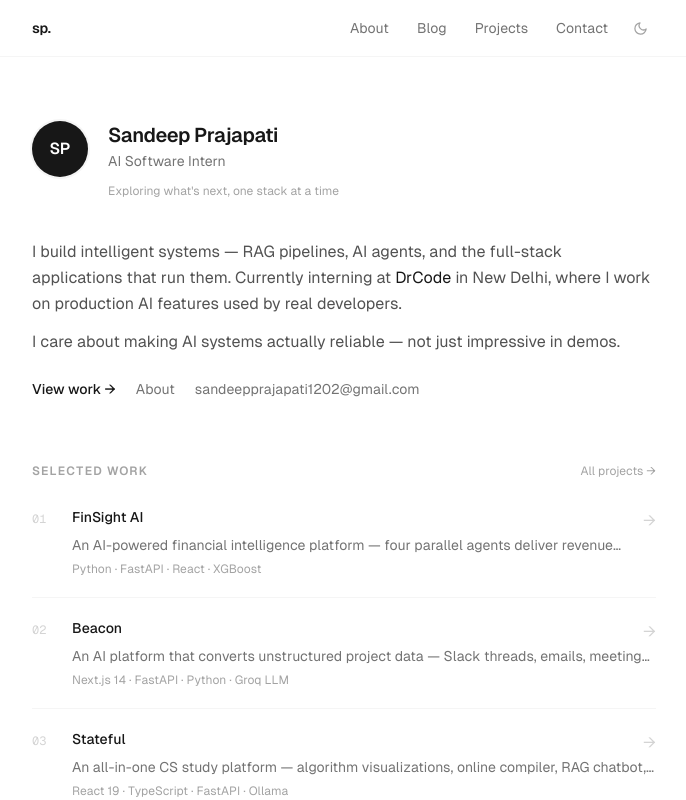
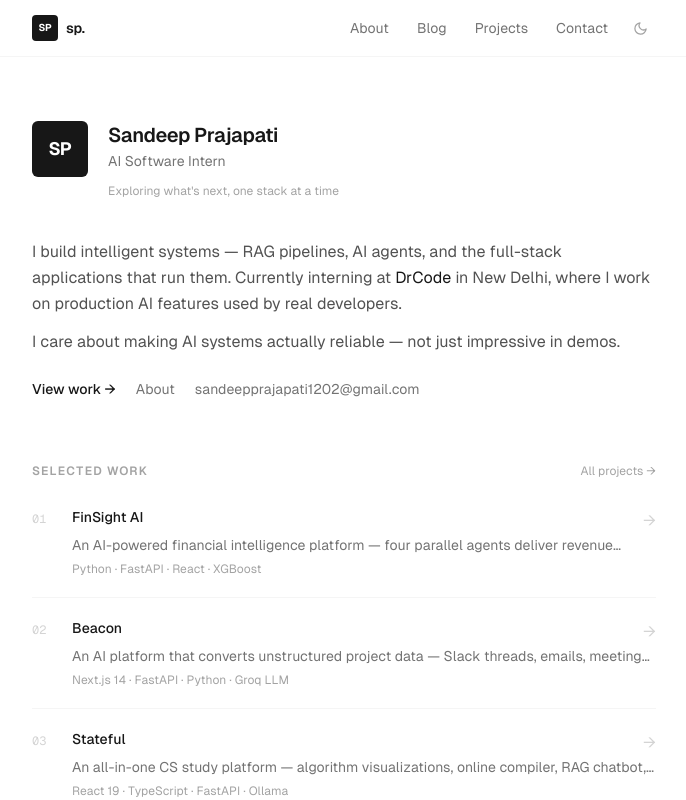
Before and after one commit to simplysandeepp/ember, a Next.js app: page / in a window 1280 px wide. Shown: the top 800 px of the page, without its empty margins (296-982 px from the left). Built offline with nearby package versions, Linux system fonts and the light colour scheme.

Commit message:
Add premium SP monogram logo — nav, hero, favicon
- Logo component: 26px mark (nav) + 56px mark (hero/about)
- Square mark with rounded corners, dark/light mode aware
- SVG favicon with prefers-color-scheme dark mode support

```diff
--- a/app/about/page.tsx
+++ b/app/about/page.tsx
@@ -1,5 +1,6 @@
 import { getAllExperience } from '@/lib/content';
 import { buildMetadata, siteConfig } from '@/lib/metadata';
+import Logo from '@/components/logo';
 import type { Metadata } from 'next';
 
 export const metadata: Metadata = buildMetadata({
@@ -34,9 +35,7 @@ export default function AboutPage() {
 
       {/* Page header */}
       <div className="flex items-start gap-5">
-        <div className="w-14 h-14 rounded-full bg-neutral-900 dark:bg-neutral-100 flex items-center justify-center text-white dark:text-neutral-900 text-base font-semibold flex-shrink-0 select-none ring-2 ring-neutral-100 dark:ring-neutral-800">
-          SP
-        </div>
+        <Logo size="lg" />
         <div>
           <h1 className="text-xl font-semibold tracking-tight text-neutral-900 dark:text-neutral-100">
             Sandeep Prajapati
--- a/app/layout.tsx
+++ b/app/layout.tsx
@@ -41,6 +41,9 @@ export const metadata: Metadata = {
     description: siteConfig.description,
     creator: siteConfig.twitter,
   },
+  icons: {
+    icon: [{ url: '/favicon.svg', type: 'image/svg+xml' }],
+  },
 };
 
 export default function RootLayout({
--- a/app/page.tsx
+++ b/app/page.tsx
@@ -1,6 +1,7 @@
 import Link from 'next/link';
 import { getFeaturedProjects, getAllProjects, getAllPosts, formatDate } from '@/lib/content';
 import ProjectRow from '@/components/project-row';
+import Logo from '@/components/logo';
 import { siteConfig } from '@/lib/metadata';
 import type { Metadata } from 'next';
 
@@ -43,9 +44,7 @@ export default function HomePage() {
 
         {/* Hero */}
         <section className="flex items-start gap-5">
-          <div className="w-14 h-14 rounded-full bg-neutral-900 dark:bg-neutral-100 flex items-center justify-center text-white dark:text-neutral-900 text-base font-semibold flex-shrink-0 select-none ring-2 ring-neutral-100 dark:ring-neutral-800">
-            SP
-          </div>
+          <Logo size="lg" />
           <div className="flex-1 min-w-0">
             <h1 className="text-xl font-semibold tracking-tight text-neutral-900 dark:text-neutral-100">
               Sandeep Prajapati
--- /dev/null
+++ b/components/logo.tsx
@@ -0,0 +1,31 @@
+type Props = {
+  size?: 'sm' | 'lg';
+  wordmark?: boolean;
+};
+
+export default function Logo({ size = 'sm', wordmark = true }: Props) {
+  if (size === 'lg') {
+    return (
+      <div className="w-14 h-14 rounded-[6px] bg-neutral-900 dark:bg-neutral-50 flex items-center justify-center select-none shrink-0">
+        <span className="text-lg font-bold text-white dark:text-neutral-900 tracking-tight font-sans leading-none">
+          SP
+        </span>
+      </div>
+    );
+  }
+
+  return (
+    <div className="flex items-center gap-2">
+      <div className="w-[26px] h-[26px] rounded-[4px] bg-neutral-900 dark:bg-neutral-50 flex items-center justify-center select-none shrink-0">
+        <span className="text-[10px] font-bold text-white dark:text-neutral-900 tracking-tight font-sans leading-none">
+          SP
+        </span>
+      </div>
+      {wordmark && (
+        <span className="text-sm font-semibold text-neutral-900 dark:text-neutral-100 tracking-tight">
+          sp.
+        </span>
+      )}
+    </div>
+  );
+}
--- a/components/nav.tsx
+++ b/components/nav.tsx
@@ -3,6 +3,7 @@
 import Link from 'next/link';
 import { usePathname } from 'next/navigation';
 import ThemeToggle from '@/components/theme-toggle';
+import Logo from '@/components/logo';
 
 const links = [
   { href: '/about', label: 'About' },
@@ -17,11 +18,8 @@ export default function Nav() {
   return (
     <header className="sticky top-0 z-50 w-full border-b border-neutral-100 dark:border-neutral-800 bg-white/80 dark:bg-neutral-950/80 backdrop-blur-md">
       <nav className="max-w-2xl mx-auto px-6 h-14 flex items-center justify-between">
-        <Link
-          href="/"
-          className="text-sm font-semibold text-neutral-900 dark:text-neutral-100 tracking-tight hover:text-neutral-500 dark:hover:text-neutral-400 transition-colors duration-200"
-        >
-          sp.
+        <Link href="/" className="flex items-center">
+          <Logo size="sm" wordmark />
         </Link>
         <div className="flex items-center">
           <ul className="flex items-center gap-1">
```
Also changed, not shown: public/favicon.svg (added).
